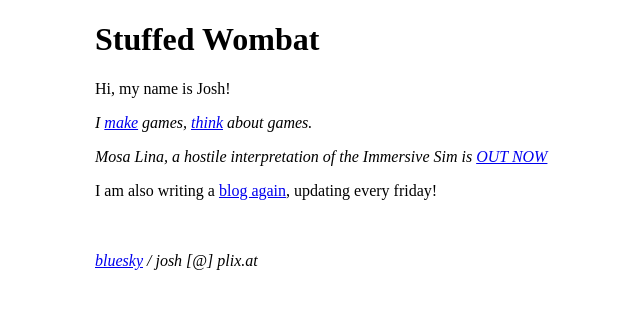
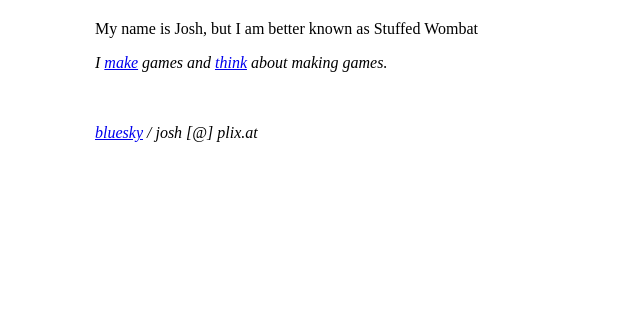
Before and after one commit to stuffedwombat/stuffedwombat.github.io, a Jekyll site: the page built from index.md, in a window 1280 px wide. Shown: the top 309 px of the page, without its empty margins (229-869 px from the left). Built offline with Jekyll 4.4.1, drawn with Linux system fonts in a browser that asks for light colours; our own code applies the rules of GitHub Pages for plain Markdown files; comment, search, counter and statistics services are not loaded.

Commit message:
Update index.md

```diff
--- a/index.md
+++ b/index.md
@@ -1,12 +1,6 @@
-# Stuffed Wombat
+My name is Josh, but I am better known as Stuffed Wombat<br>
 
-Hi, my name is Josh!<br>
-
-*I [make](games) games, [think](thinking) about games.* <br>
-
-*Mosa Lina, a hostile interpretation of the Immersive Sim is [OUT NOW](https://store.steampowered.com/app/2477090/Mosa_Lina/)*
-
-I am also writing a [blog again](blogagain), updating every friday!
+*I [make](games) games and [think](thinking) about  making games.* <br>
 
 <br><br>
 *[bluesky](https://bsky.app/profile/stuffedwomb.at) / josh [@] plix.at*
```
